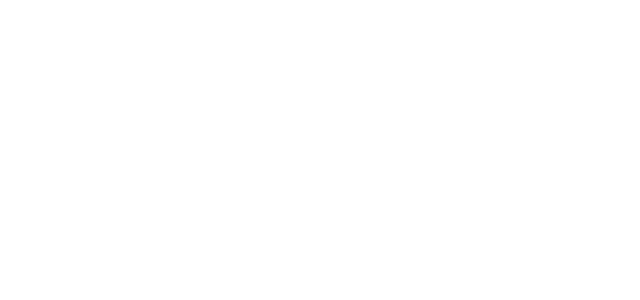
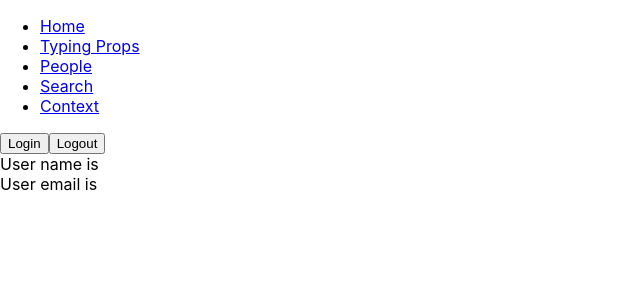
Before and after one commit to Murat-G/React_TS_Practice_2, a React (Create React App) app: page /context in a window 1280 px wide. Before the commit this address had no page. Shown: the top 300 px of the page, without its empty margins (0-640 px from the left). Built offline with nearby package versions, Linux system fonts and the light colour scheme.

Commit message:
add context structure

```diff
--- a/src/App.tsx
+++ b/src/App.tsx
@@ -4,24 +4,26 @@
 import TypingProps from "./pages/TypingProps";
 import Person from "./pages/Person";
 import Search from "./pages/Search";
+import UserProvider from "./components/UserProvider";
 
 import "./App.css";
 
 export interface IAppProps {}
 
 const App: React.FunctionComponent<IAppProps> = (props) => {
-    return (
-      <BrowserRouter>
+  return (
+    <BrowserRouter>
       <Routes>
         <Route path="/" element={<Layout />}>
           <Route path="/" element={<Home />} />
           <Route path="/typingprops" element={<TypingProps />} />
           <Route path="/people" element={<Person />} />
           <Route path="/search" element={<Search />} />
+          <Route path="/context" element={<UserProvider />} />
         </Route>
       </Routes>
     </BrowserRouter>
-    );
+  );
 };
 
 export default App;
--- /dev/null
+++ b/src/components/UserProvider.tsx
@@ -0,0 +1,12 @@
+import { UserContextProvider } from "../store/UserContext";
+import Context from "../pages/Context";
+
+const UserProvider = () => {
+  return (
+    <UserContextProvider>
+      <Context />
+    </UserContextProvider>
+  );
+};
+
+export default UserProvider;
--- /dev/null
+++ b/src/pages/Context.tsx
@@ -0,0 +1,25 @@
+import { useContext } from "react";
+import { UserContext } from "../store/UserContext";
+
+const Context = () => {
+  const userContext = useContext(UserContext);
+  const handleLogin = () => {
+    userContext.setUser({
+      name: "john",
+      email: "john@asd.com",
+    });
+  };
+  const handleLogout = () => {
+    userContext.setUser(null);
+  };
+  return (
+    <div>
+      <button onClick={handleLogin}>Login</button>
+      <button onClick={handleLogout}>Logout</button>
+      <div>User name is {userContext.user?.name}</div>
+      <div>User email is {userContext.user?.email}</div>
+    </div>
+  );
+};
+
+export default Context;
--- a/src/pages/Layout.tsx
+++ b/src/pages/Layout.tsx
@@ -19,6 +19,9 @@
           <li>
             <Link to="/search">Search</Link>
           </li>
+          <li>
+            <Link to="/context">Context</Link>
+          </li>
         </ul>
       </nav>
 
--- /dev/null
+++ b/src/store/UserContext.tsx
@@ -0,0 +1,26 @@
+import React, { useState, createContext } from "react";
+
+type AuthUser = {
+  name: string;
+  email: string;
+};
+
+type UserContextType = {
+  user: AuthUser | null;
+  setUser: React.Dispatch<React.SetStateAction<AuthUser | null>>;
+};
+
+type UserContextProviderProps = {
+  children: React.ReactNode;
+};
+
+export const UserContext = createContext({} as UserContextType);
+
+export const UserContextProvider = ({ children }: UserContextProviderProps) => {
+  const [user, setUser] = useState<AuthUser | null>(null);
+  return (
+    <UserContext.Provider value={{ user, setUser }}>
+      {children}
+    </UserContext.Provider>
+  );
+};
```
